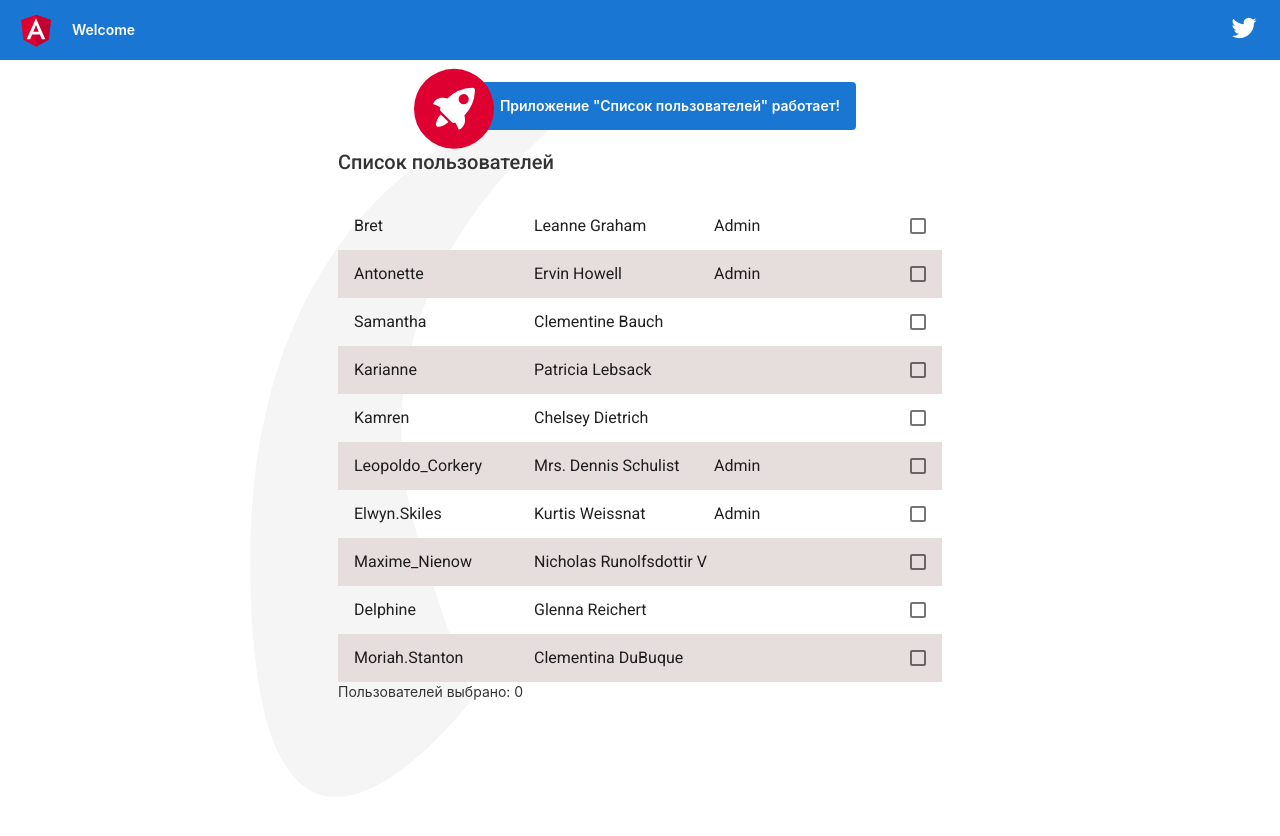
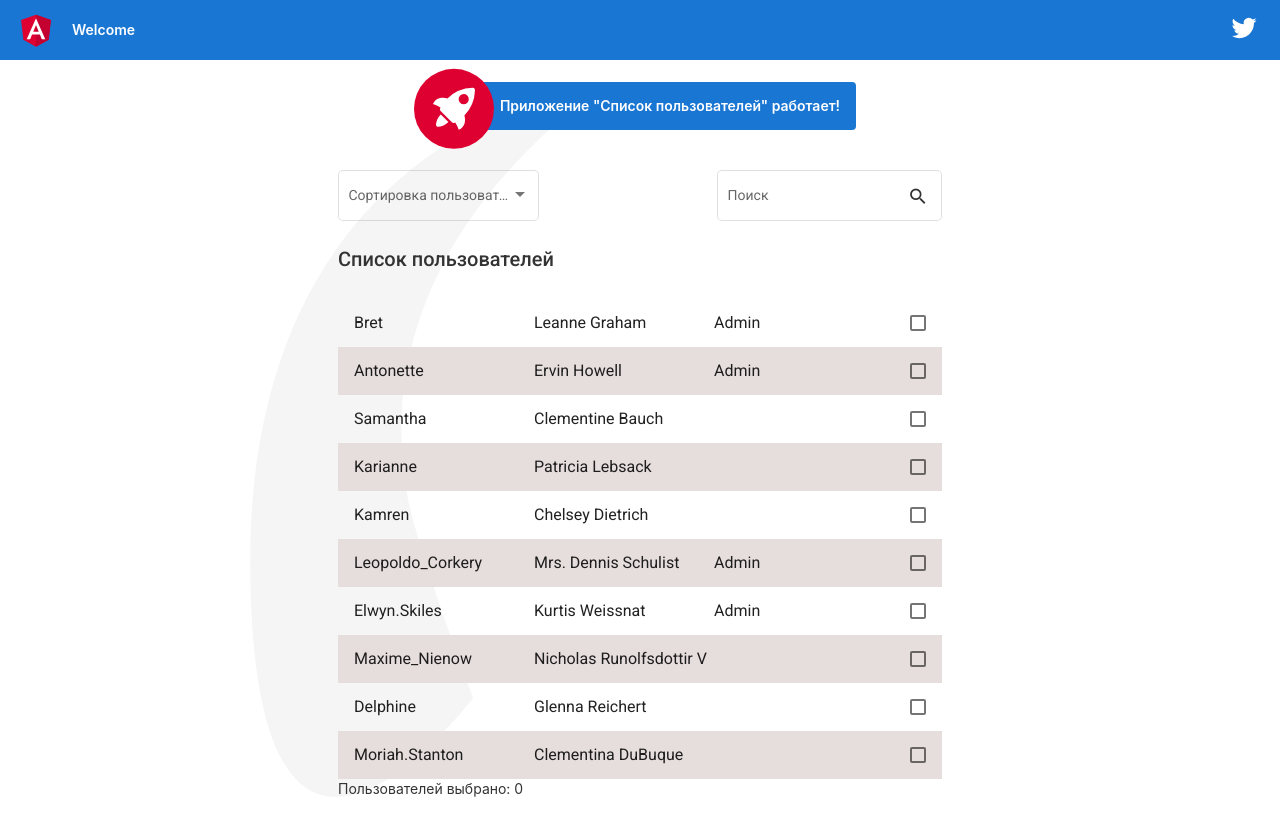
Before and after one commit to Multiply87/users-list, an Angular app: page / in a window 1280 px wide. Shown: the top 836 px of the page. Built offline with nearby package versions, Linux system fonts and the light colour scheme.

Commit message:
HW Lesson 4

```diff
--- /dev/null
+++ b/src/app/shared/user.ts
@@ -0,0 +1,9 @@
+export class User {
+    id: number
+    name: string
+    username: string
+    email: string
+    role: string
+    phone: string
+    website: string
+}
--- a/src/app/users-list/users-list.component.html
+++ b/src/app/users-list/users-list.component.html
@@ -1,3 +1,25 @@
+<div class="line">
+  <mat-form-field appearance="outline">
+    <mat-label>Сортировка пользователей</mat-label>
+    <mat-select #list (selectionChange)="sort(list.value)">
+      <mat-option value="0"> От А до Я </mat-option>
+      <mat-option value="1"> От Я до А </mat-option>
+    </mat-select>
+  </mat-form-field>
+
+  <mat-form-field appearance="outline">
+    <mat-label>Поиск</mat-label>
+    <input
+      matInput
+      placeholder="Найти пользователя"
+      value=""
+      #input
+      (keyup)="search(input.value)"
+    />
+    <mat-icon matSuffix (click)="search(input.value)">search</mat-icon>
+  </mat-form-field>
+</div>
+
 <h2>{{ title }}</h2>
 <mat-selection-list #users>
   <mat-list-option
--- a/src/app/users-list/users-list.component.scss
+++ b/src/app/users-list/users-list.component.scss
@@ -6,3 +6,10 @@
 .gray {
   background-color: rgb(230, 221, 221);
 }
+
+.line {
+  display: flex;
+  justify-content: space-between;
+  align-items: flex-start;
+  margin-top: 20px;
+}
--- a/src/app/users-list/users-list.component.ts
+++ b/src/app/users-list/users-list.component.ts
@@ -1,5 +1,5 @@
 import { Component, OnInit } from '@angular/core';
-import { from } from 'rxjs';
+import { User } from '../shared/user';
 import { UsersService } from './../users.service';
 
 @Component({
@@ -8,11 +8,22 @@
   styleUrls: ['./users-list.component.scss'],
 })
 export class UsersListComponent implements OnInit {
-  usersList = [];
+  usersList: User[] = [];
   title = 'Список пользователей';
-  constructor(public usersService: UsersService) {}
+  constructor(public usersService: UsersService) { }
+
 
   ngOnInit(): void {
     this.usersList = this.usersService.getUsersList();
   }
+
+  search(query: string) {
+    //console.log(query);
+    this.usersList = this.usersService.findUser(query);
+  }
+
+  sort(direction: string) {
+    console.log(direction);
+    this.usersList = this.usersService.sortUsers(direction);
+  }
 }
--- a/src/app/users.service.ts
+++ b/src/app/users.service.ts
@@ -1,16 +1,27 @@
 import { Injectable } from '@angular/core';
+import { User } from './shared/user';
+
 
 @Injectable({
   providedIn: 'root',
 })
 export class UsersService {
-  constructor() {}
+  constructor() { }
 
   getUsersList() {
     return this.usersList;
   }
 
-  usersList = [
+  findUser(query: string): User[] {
+    return this.usersList.filter(user => user.name.toLowerCase().includes(query.toLowerCase()));
+  }
+
+  sortUsers(val: string): User[] {
+    const direction = !!parseInt(val, 10) ? -1 : 1;
+    return this.usersList.sort((a, b) => direction * (a.username > b.username ? 1 : -1));
+  }
+
+  usersList: User[] = [
     {
       id: 1,
       name: 'Leanne Graham',
```
Also changed, not shown: src/app/app.module.ts (+14 -1 lines).
